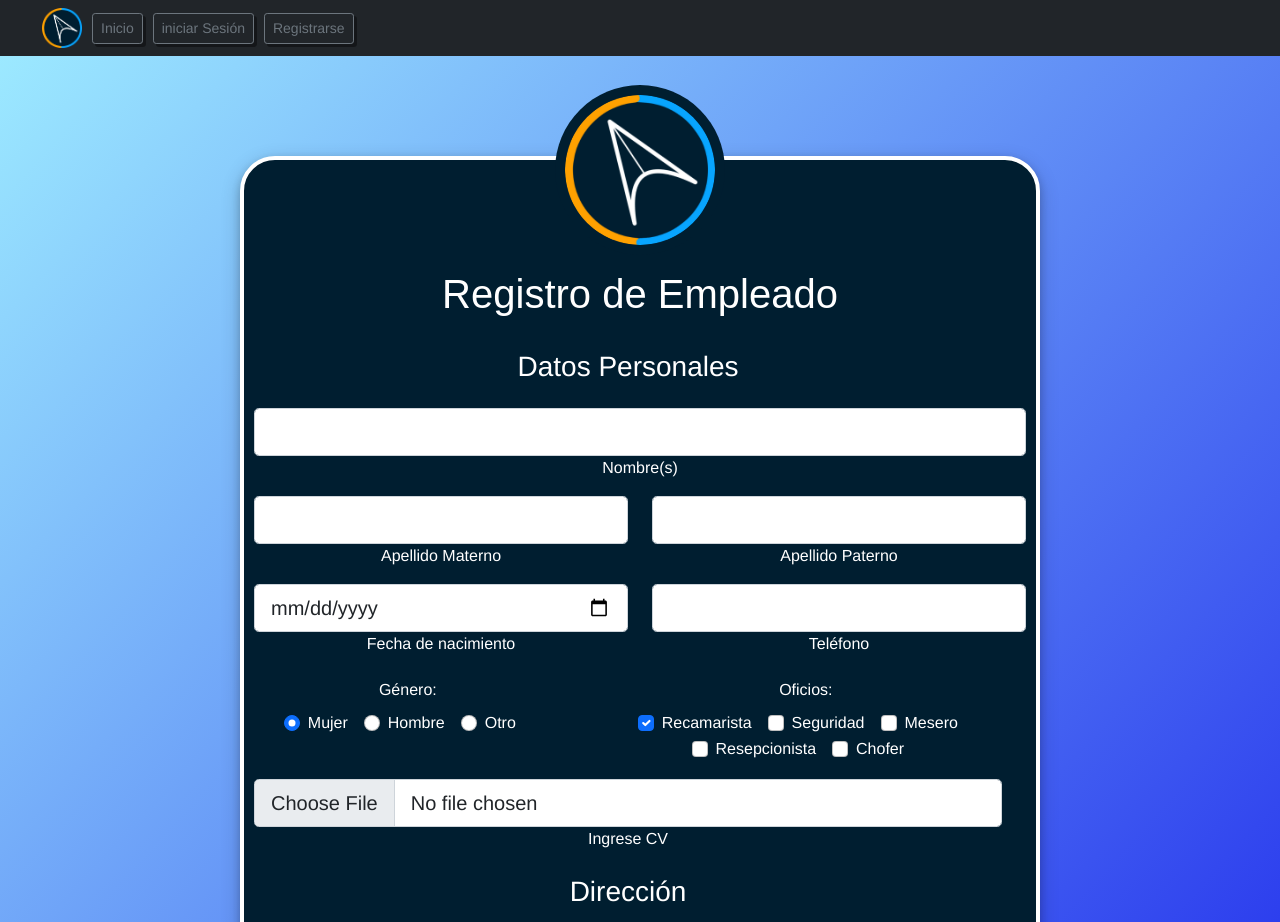
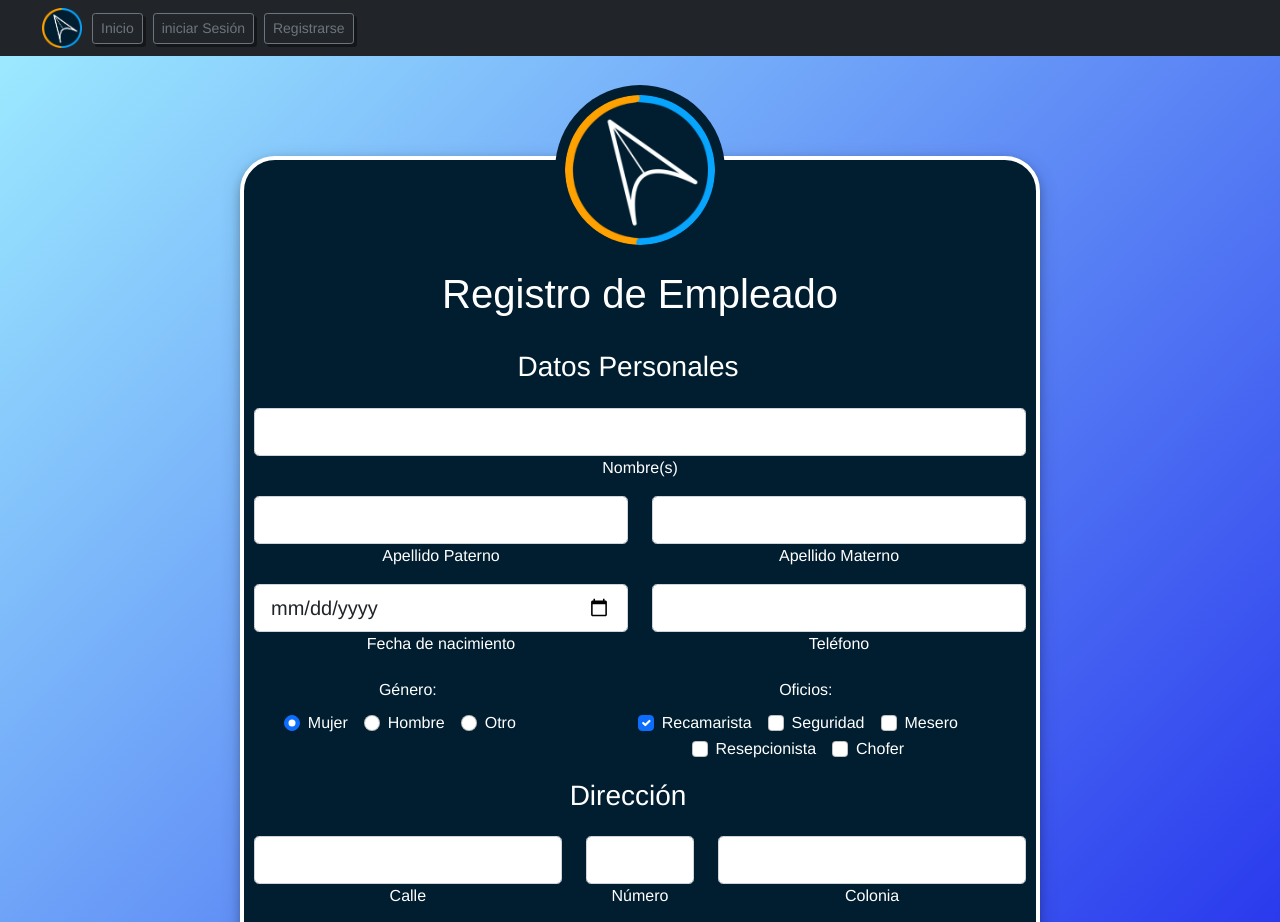
Before and after one commit to EduardoKiritek/ukualink, a Vue app: page /register/R_Empleado in a window 1280 px wide. Shown: the top 922 px of the page. Built offline with nearby package versions, Linux system fonts and the light colour scheme.

Commit message:
Se modificó el formulario de registro empleado, listo para conectarlo a base de datos

```diff
--- a/src/components/Crud.vue
+++ b/src/components/Crud.vue
@@ -2,7 +2,7 @@
   <div class="vh-100 gradient-custom">
     <section >
 
-      <div class="container ">
+      <div class="container h-100 ">
         <div class="d-flex justify-content-center ">
           <div class="user_card redondeo">
             <div class="d-flex justify-content-center">
--- a/src/components/R_Empleado.vue
+++ b/src/components/R_Empleado.vue
@@ -40,11 +40,11 @@
                     <div class="form-outline">
                       <input
                         type="text"
-                        id="lastName"
+                        id="lastNameP"
                         class="form-control form-control-lg"
                       />
                       <label class="form-label white" for="lastName"
-                        >Apellido Materno</label
+                        >Apellido Paterno</label
                       >
                     </div>
                   </div>
@@ -52,11 +52,11 @@
                     <div class="form-outline">
                       <input
                         type="text"
-                        id="lastName"
+                        id="lastNameM"
                         class="form-control form-control-lg"
                       />
                       <label class="form-label white" for="lastName"
-                        >Apellido Paterno</label
+                        >Apellido Materno</label
                       >
                     </div>
                   </div>
@@ -78,7 +78,7 @@
                     <div class="form-outline">
                       <input
                         type="number"
-                        id="lastName"
+                        id="phone"
                         class="form-control form-control-lg"
                       />
                       <label class="form-label white" for="lastName"
@@ -178,7 +178,7 @@
                         class="form-check-input"
                         type="checkbox"
                         name="inlineRadioOptions"
-                        id="Resepcionistaop"
+                        id="resepcionistaop"
                         value="option3"
                       />
                       <label class="form-check-label white" for="otherGender"
@@ -198,21 +198,6 @@
                       >
                     </div>
                   </div>
-                  <div class="row">
-                  <div class="col-md-12 mb-3">
-                    <div class="form-outline">
-                      <input
-                        type="file"
-                        id="lastName"
-                        class="form-control form-control-lg"
-                      />
-                      <label class="form-label white" for="lastName"
-                        >Ingrese CV</label
-                      >
-                    </div>
-                  </div>
-                  </div>
-
                 </div>
                 <div class="row col-md-12 mb-3 white">
                   <h3>Dirección</h3>
@@ -222,7 +207,7 @@
                     <div class="form-outline">
                       <input
                         type="text"
-                        id="lastName"
+                        id="calle"
                         class="form-control form-control-lg"
                       />
                       <label class="form-label white" for="lastName"
@@ -234,7 +219,7 @@
                     <div class="form-outline">
                       <input
                         type="number"
-                        id="lastName"
+                        id="direc_num"
                         class="form-control form-control-lg"
                       />
                       <label class="form-label white" for="lastName"
@@ -246,7 +231,7 @@
                     <div class="form-outline">
                       <input
                         type="text"
-                        id="lastName"
+                        id="colonia"
                         class="form-control form-control-lg"
                       />
                       <label class="form-label white" for="lastName"
@@ -261,7 +246,7 @@
                     <div class="form-outline">
                       <input
                         type="text"
-                        id="lastName"
+                        id="cod_pos"
                         class="form-control form-control-lg"
                       />
                       <label class="form-label white" for="lastName">CP</label>
@@ -271,7 +256,7 @@
                     <div class="form-outline">
                       <input
                         type="text"
-                        id="lastName"
+                        id="city"
                         class="form-control form-control-lg"
                       />
                       <label class="form-label white" for="lastName"
```
